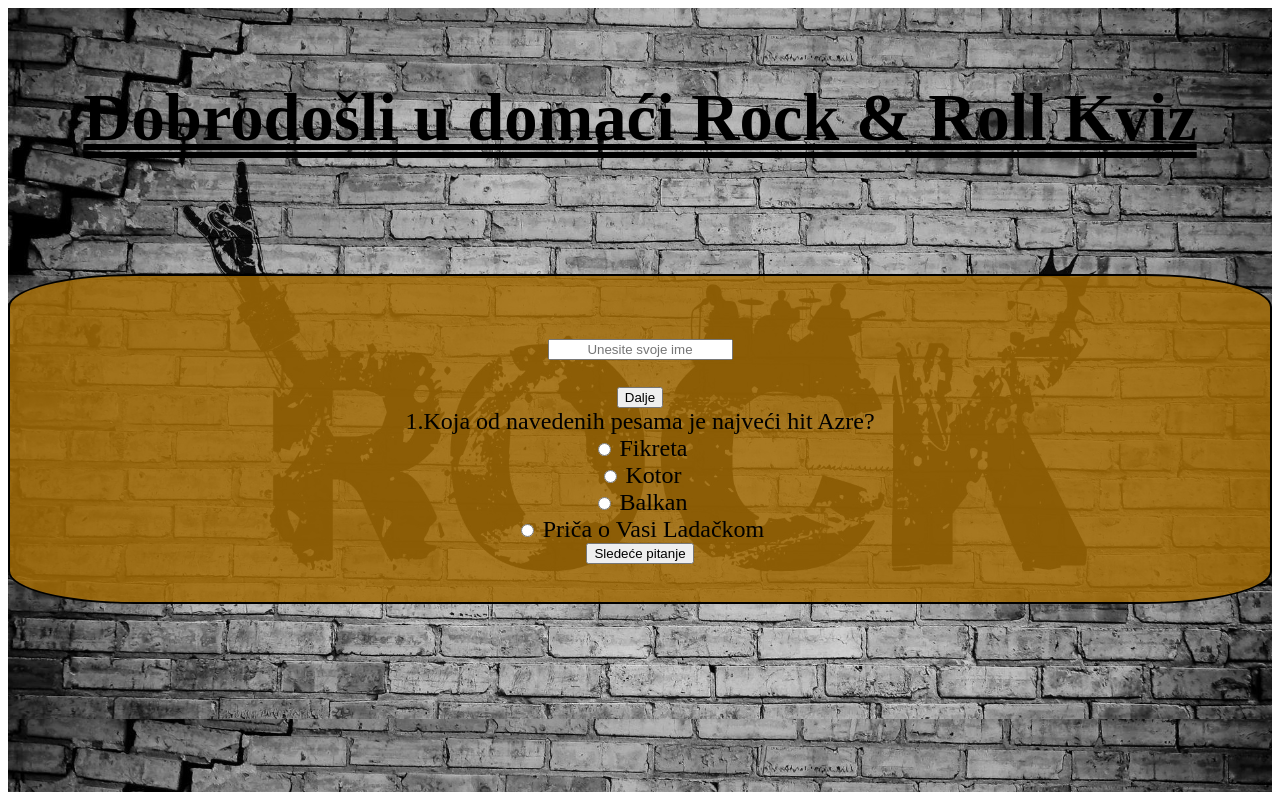
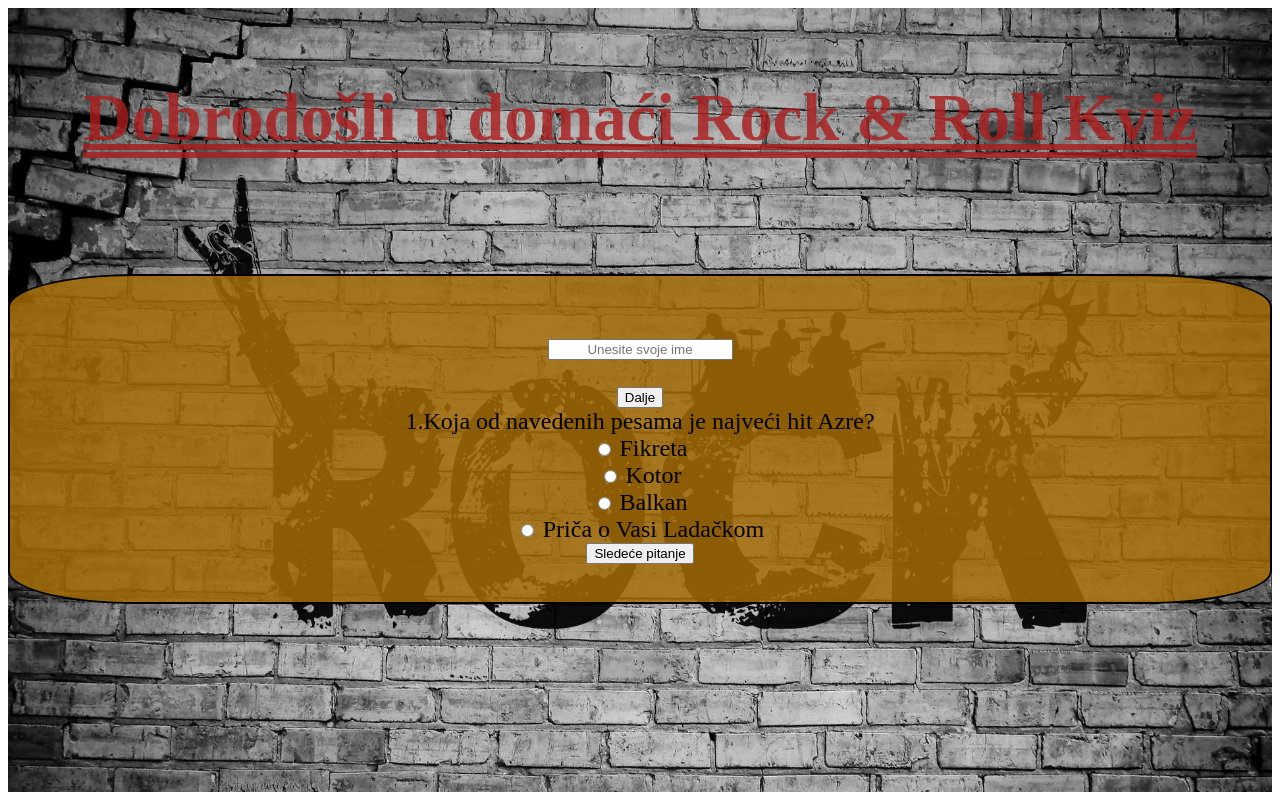
Before and after one commit to jovandeka/PIA-homeworks, a PHP site: page / in a window 1280 px wide. Run offline with PHP 8.4, Linux system fonts and the light colour scheme.

Commit message:
Update kviz.css

```diff
--- a/hw-3/kviz.css
+++ b/hw-3/kviz.css
@@ -1,7 +1,6 @@
 .ekran{
     background-image:url("slike/pozadina.jpg");
-    position: relative;
-    background-size: 100%;
+    background-size: 100% 100%;
     width: 100%;
     height: 100%;
 }
@@ -10,7 +9,7 @@
     font-size: 50pt;
     font-family: 'Times New Roman', Times, serif;
     font-weight: bolder;
-    color: #000000;
+    color: #aa1d1dd0;
     text-align: center;
     text-decoration-line: underline;
     text-decoration-style: double;
```
